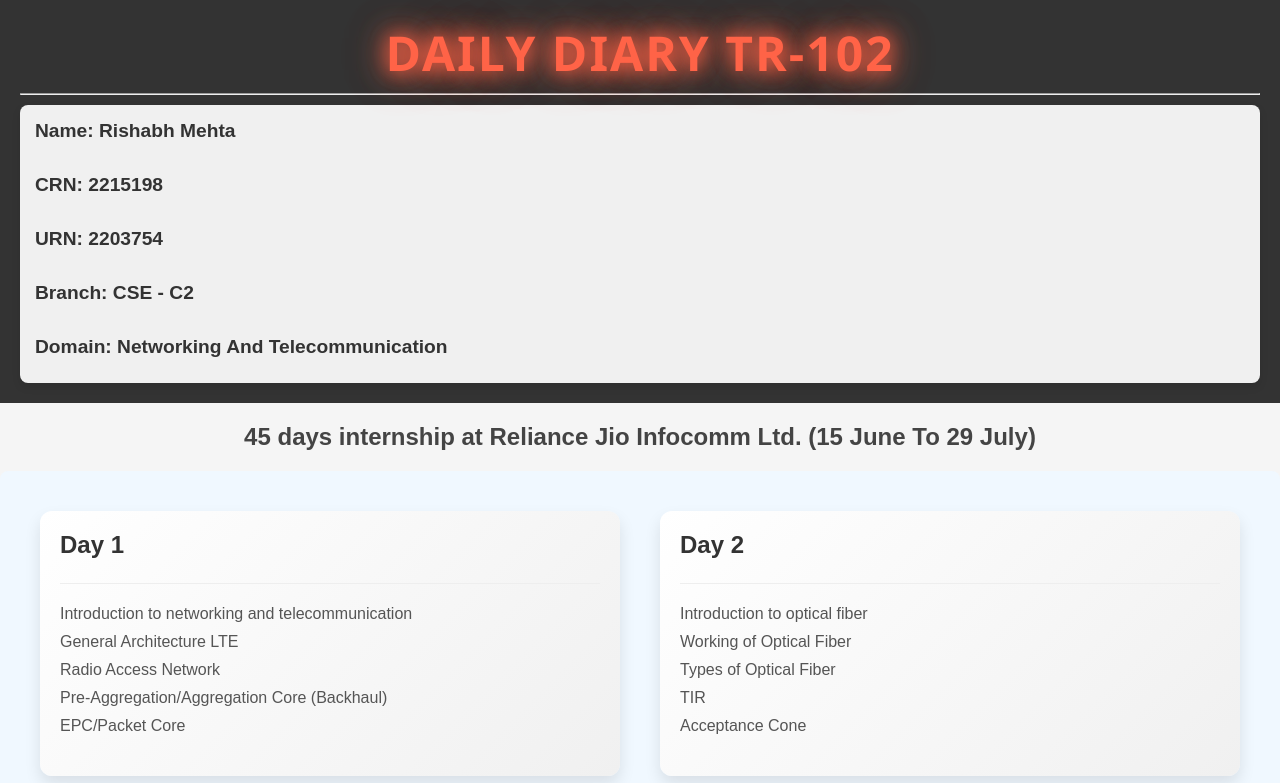
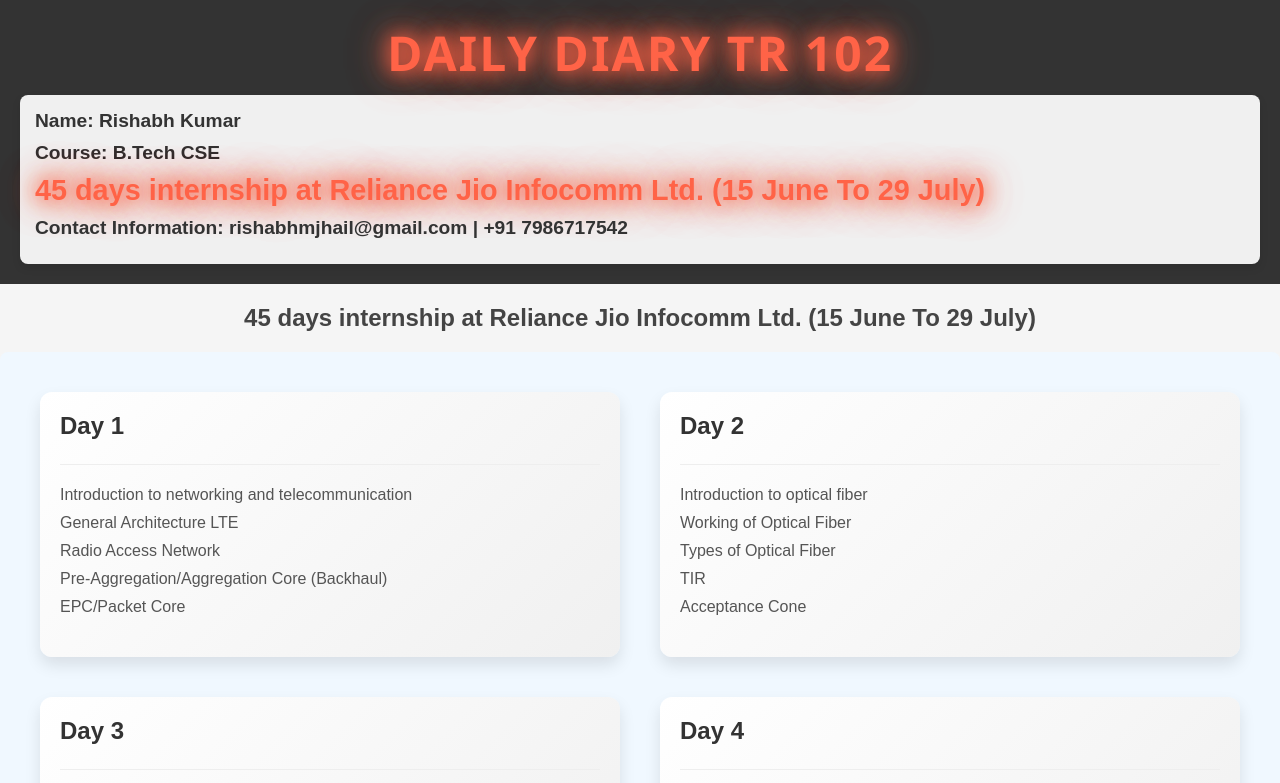
Before and after one commit to DoRishabh/Summer-Internship, a plain HTML site: page index.html in a window 1280 px wide. Shown: the top 783 px of the page. Drawn offline with Linux system fonts and the light colour scheme.

Commit message:
Update index.html

```diff
--- a/index.html
+++ b/index.html
@@ -8,16 +8,15 @@
 </head>
 <body>
   <header>
-    <h1>Daily Diary  TR-102</h1>
-    <hr>
-    <div id="details">
-      <span>Name: Rishabh Mehta</span><br>
-      <span>CRN: 2215198</span><br>
-      <span>URN: 2203754</span><br>
-      <span>Branch: CSE - C2</span><br>
-      <span>Domain: Networking And Telecommunication</span>
-    </div>
-  </header>
+  <h1>Daily Diary TR 102</h1>
+  <div id="details">
+    <span>Name: Rishabh Kumar</span>
+    <span>Course: B.Tech CSE</span>
+    <span class="internship">45 days internship at Reliance Jio Infocomm Ltd. (15 June To 29 July)</span> <!-- Updated -->
+    <span>Contact Information: rishabhmjhail@gmail.com | +91 7986717542</span>
+  </div>
+</header>
+
 
   <h2>45 days internship at <b>Reliance Jio Infocomm Ltd.</b> (15 June To 29 July)</h2>
   <section id="main">
```
